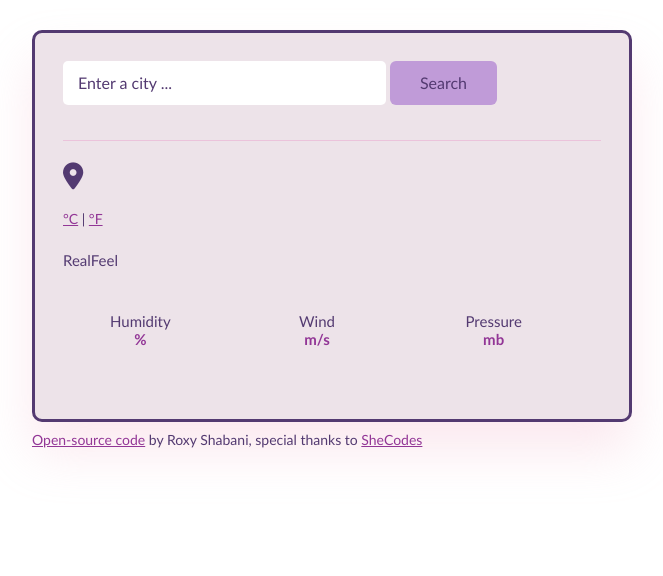
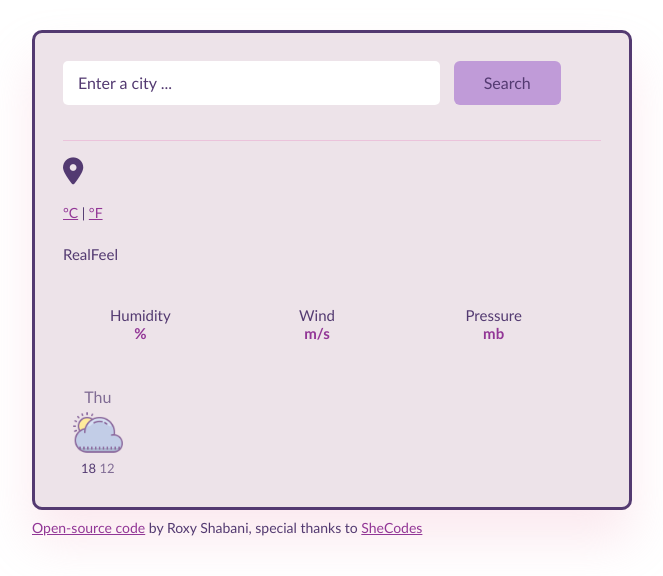
Before and after one commit to r0khi/Roxyweatherapp, a plain HTML site: page index.html in a window 1280 px wide. Shown: the whole page, without its empty margins (308-971 px from the left). Drawn offline with nearby package versions, Linux system fonts and the light colour scheme; no server answers.

Commit message:
added the basic forecast

```diff
--- a/index.html
+++ b/index.html
@@ -17,10 +17,6 @@
       rel="stylesheet"
       integrity="sha384-T3c6CoIi6uLrA9TneNEoa7RxnatzjcDSCmG1MXxSR1GAsXEV/Dwwykc2MPK8M2HN"
       crossorigin="anonymous"
-    />
-    <link
-      rel="stylesheet"
-      href="https://fonts.googleapis.com/css?family=Tangerine"
     />
     <link rel="stylesheet" href="src/styles.css" />
   </head>
@@ -85,6 +81,18 @@
               </div>
             </div>
           </h4>
+          <div class="weather-forecast">
+            <div class="row">
+              <div class="col-2">
+                <div class="weather-forecast-date">Thu</div>
+                <img src="img/cloud.png" alt="" width="50" />
+                <div class="weather-forecast-temperature">
+                  <span class="weather-forecast-temperature-max">18</span>
+                  <span class="weather-forecast-temperature-min">12</span>
+                </div>
+              </div>
+            </div>
+          </div>
         </main>
       </div>
       <footer>
--- a/src/styles.css
+++ b/src/styles.css
@@ -9,10 +9,10 @@ a {
 }
 h1 {
   margin: 10px 0 10px;
-  font-size: 35px;
+  font-size: 30px;
 }
 h2 {
-  font-size: 25px;
+  font-size: 20px;
 }
 h3 {
   text-transform: capitalize;
@@ -66,9 +66,10 @@ footer {
   color: #533a71;
   border: none;
   border-radius: 5px;
-  width: 60%;
+  width: 70%;
   padding: 10px 15px;
   margin-bottom: 10px;
+  margin-right: 10px;
   font-size: 16px;
   outline-color: #ebc3db;
 }
@@ -121,3 +122,17 @@ input:active {
   width: 120px;
   text-align: center;
 }
+.weather-forecast {
+  text-align: center;
+}
+.weather-forecast-date {
+  font-size: 16px;
+  opacity: 0.7;
+}
+
+.weather-forecast-temperature {
+  font-size: 13px;
+}
+.weather-forecast-temperature-min {
+  opacity: 0.7;
+}
```
